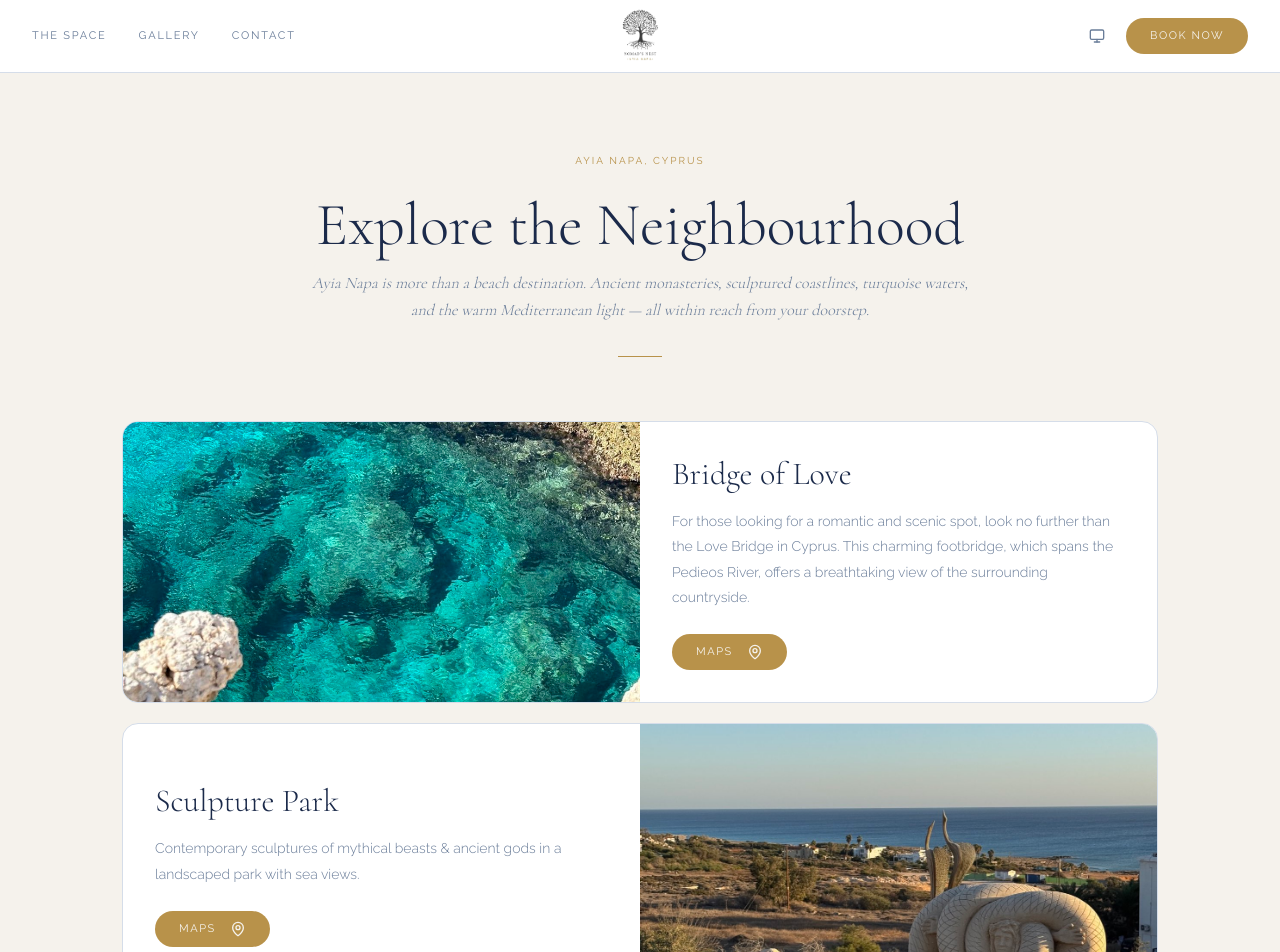
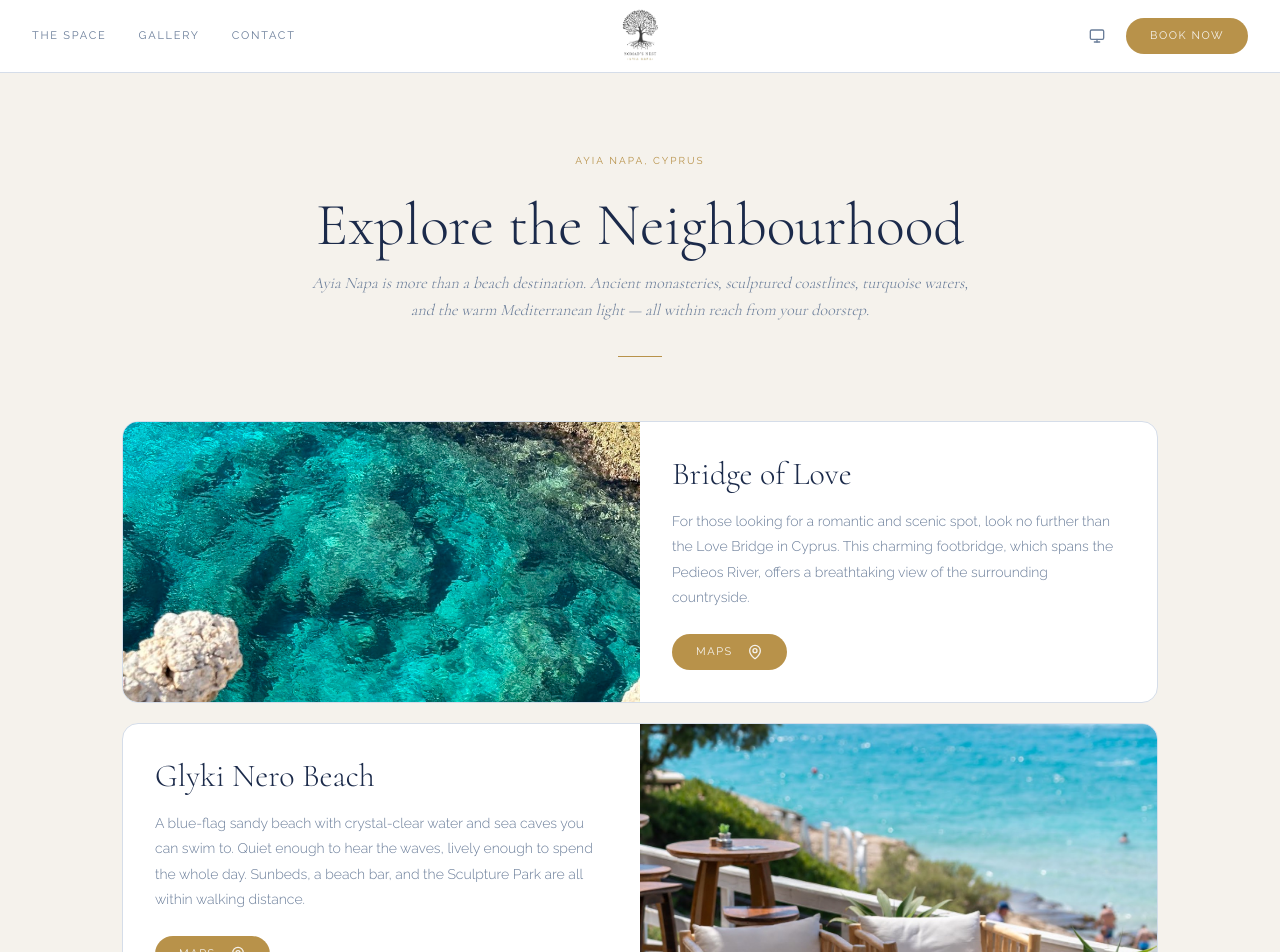
Before and after one commit to cmin764/nomads-nest, a Next.js app: page /landmarks in a window 1280 px wide. Shown: the top 952 px of the page. Built offline with nearby package versions, Linux system fonts and the light colour scheme.

Commit message:
Add "Glyki Nero Beach" to landmarks

```diff
--- a/src/data/landmarks-content.ts
+++ b/src/data/landmarks-content.ts
@@ -16,6 +16,12 @@ export const landmarks: Landmark[] = [
     description: "For those looking for a romantic and scenic spot, look no further than the Love Bridge in Cyprus. This charming footbridge, which spans the Pedieos River, offers a breathtaking view of the surrounding countryside.",
     image: { src: base("IMG_8384.JPG"), alt: "Bridge of Love natural rock arch over turquoise sea" },
     mapsUrl: "https://maps.app.goo.gl/QXrwF8hafJABpqHu7",
+  },
+  {
+    name: "Glyki Nero Beach",
+    description: "A blue-flag sandy beach with crystal-clear water and sea caves you can swim to. Quiet enough to hear the waves, lively enough to spend the whole day. Sunbeds, a beach bar, and the Sculpture Park are all within walking distance.",
+    image: { src: base("CMN02655.jpg"), alt: "Seaside terrace overlooking Glyki Nero Beach with turquoise water" },
+    mapsUrl: "https://maps.app.goo.gl/8dwRPbU6sPHBoeSe7",
   },
   {
     name: "Sculpture Park",
```
Also changed, not shown: public/images/gallery/landmarks/CMN02655.jpg (added).
